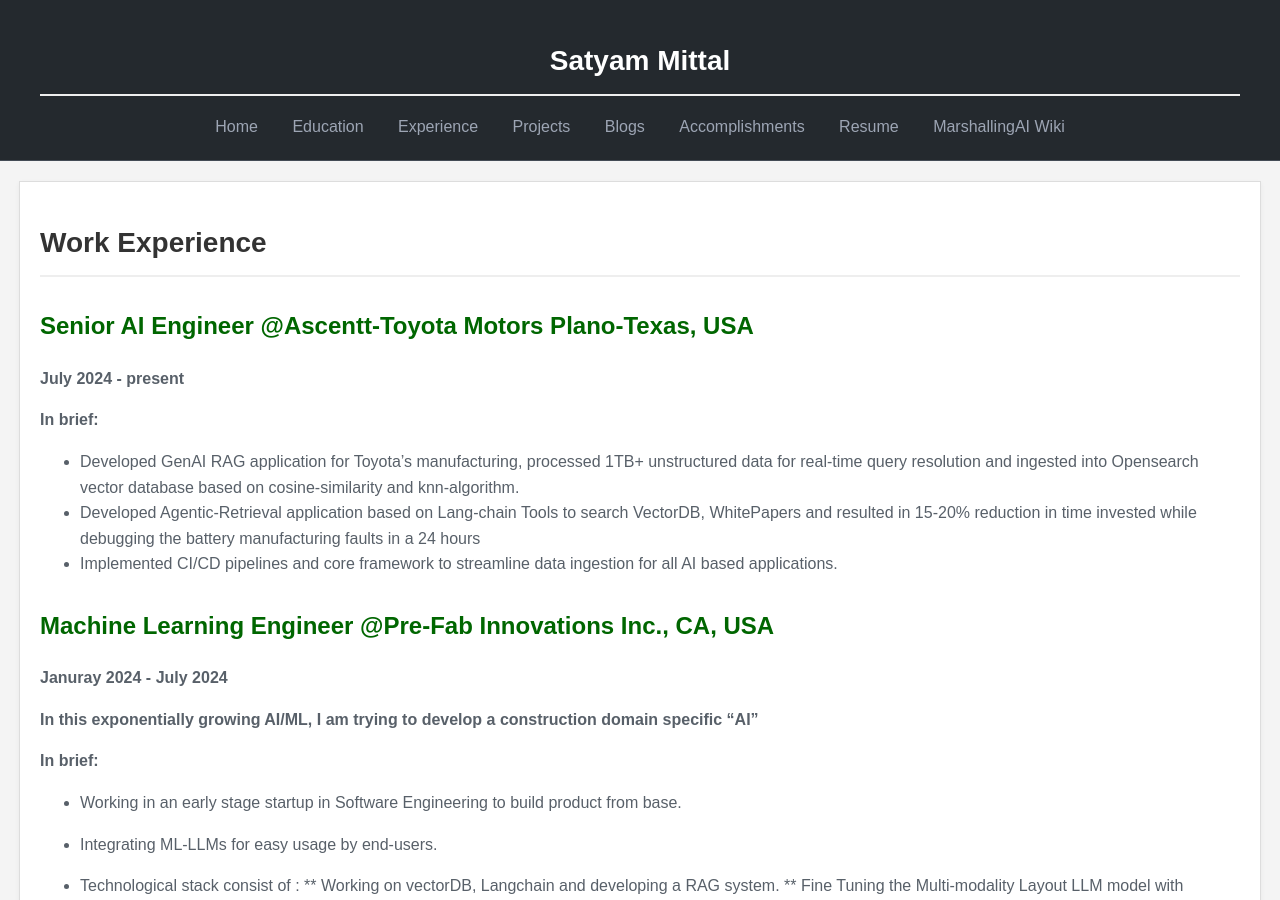
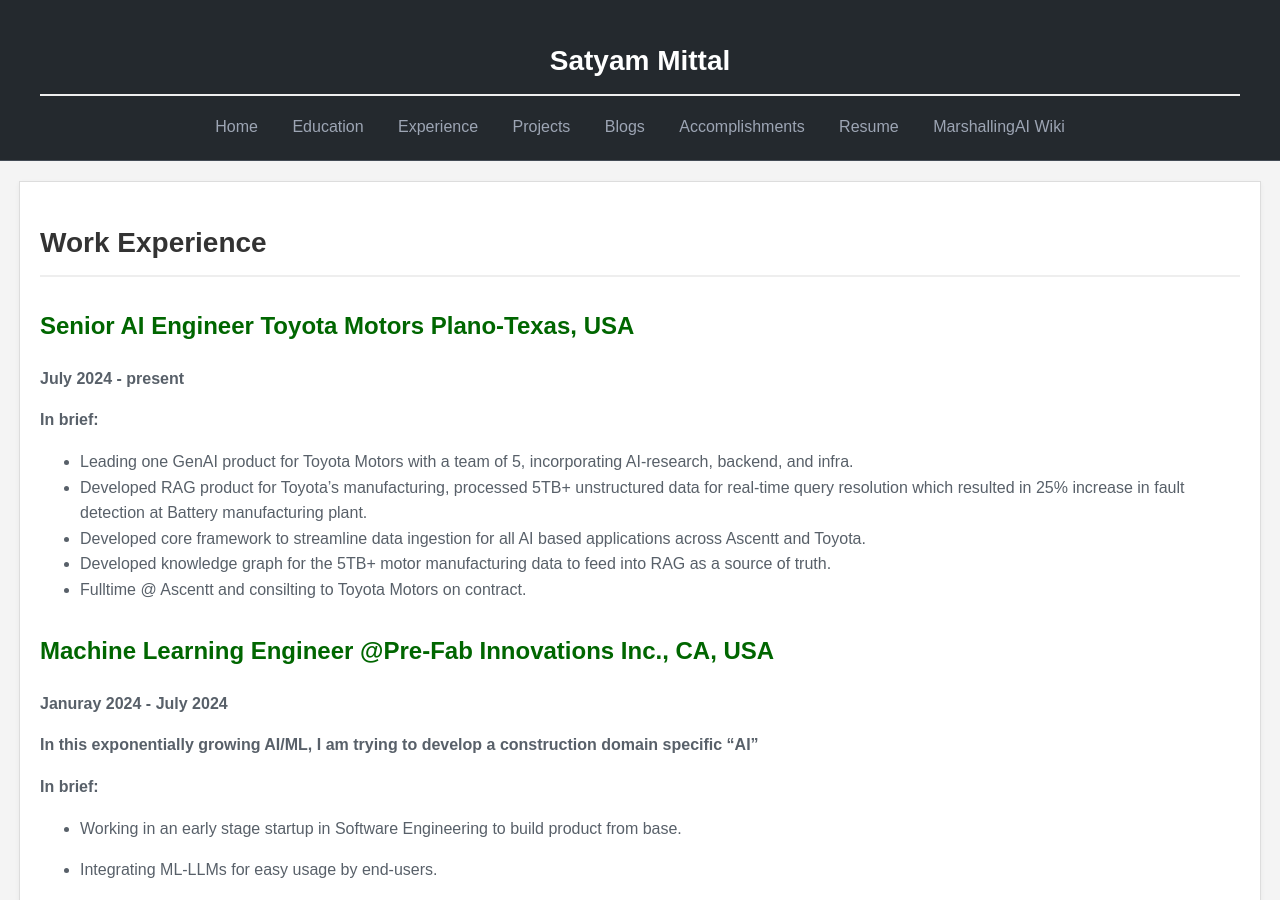
Before and after one commit to 05satyam/05satyam.github.io, a Jekyll site: the page built from experience.md, in a window 1280 px wide and 900 px high. Built offline with Jekyll 4.4.1, drawn with Linux system fonts in a browser that asks for light colours.

Commit message:
Update experience.md

```diff
--- a/experience.md
+++ b/experience.md
@@ -5,15 +5,16 @@ title: Work Experience
 
 # Work Experience
 
-## Senior AI Engineer @Ascentt-Toyota Motors Plano-Texas, USA
+## Senior AI Engineer Toyota Motors Plano-Texas, USA
 **July 2024 - present**
 
 **In brief:**
- - Developed GenAI RAG application for Toyota's manufacturing, processed 1TB+ unstructured data for real-time query
-resolution and ingested into Opensearch vector database based on cosine-similarity and knn-algorithm.
- - Developed Agentic-Retrieval application based on Lang-chain Tools to search VectorDB, WhitePapers and resulted in
-15-20% reduction in time invested while debugging the battery manufacturing faults in a 24 hours
- - Implemented CI/CD pipelines and core framework to streamline data ingestion for all AI based applications.
+- Leading  one  GenAI product for Toyota Motors with a team of 5, incorporating AI-research, backend, and infra.
+- Developed RAG product for Toyota's manufacturing, processed 5TB+ unstructured data for real-time query resolution which resulted in 25% increase in fault detection at Battery manufacturing plant.
+- Developed core framework  to streamline data ingestion for all AI based applications across Ascentt and Toyota.
+- Developed knowledge graph for the 5TB+ motor  manufacturing data to feed into RAG as a source of truth.
+- Fulltime @ Ascentt and consilting to Toyota Motors on contract.
+
 
 ## Machine Learning Engineer @Pre-Fab Innovations Inc., CA, USA
 **Januray 2024 - July 2024**
```
